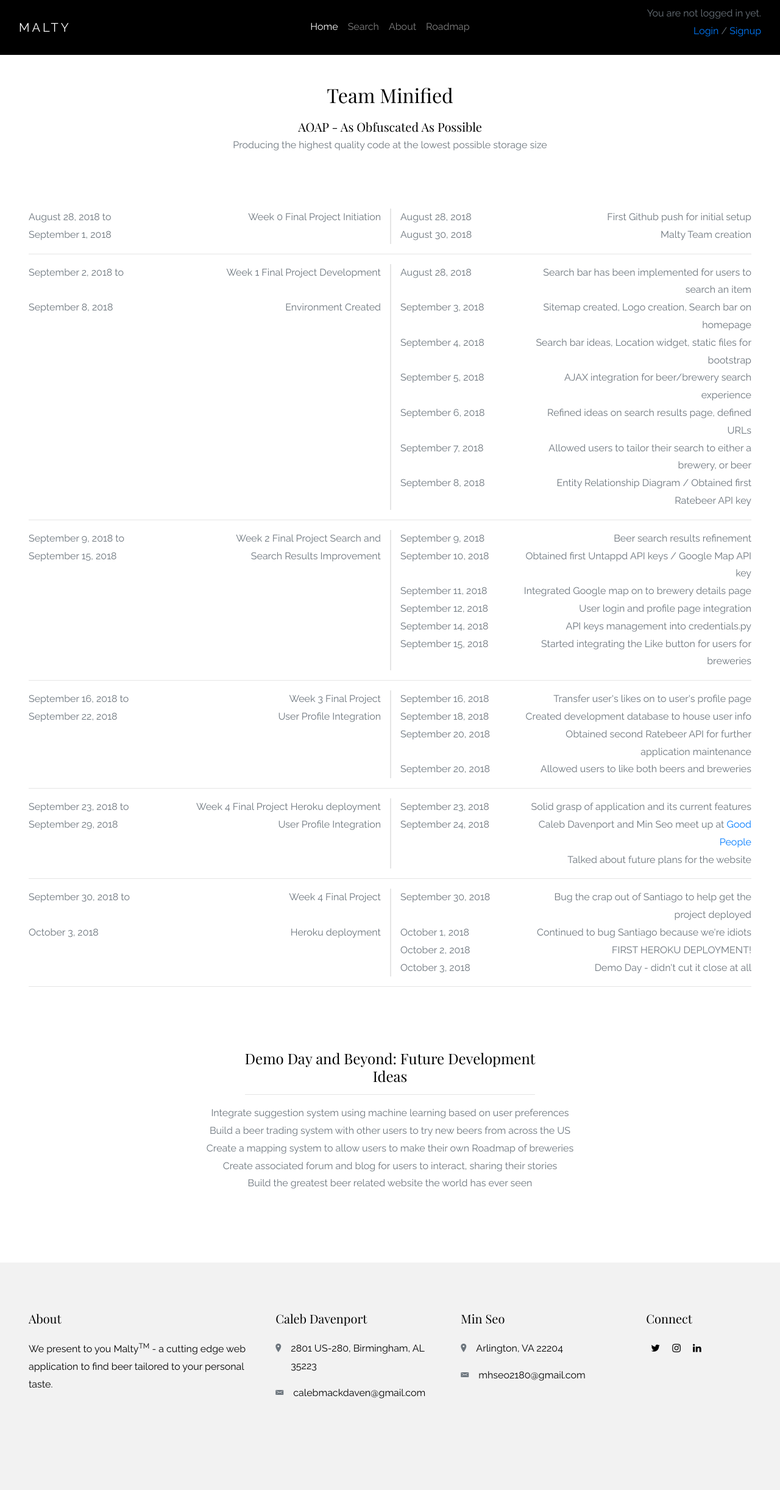
After one commit to nimoes/beer-api, a Django app: page /roadmap/ in a window 1280 px wide. The commit adds this page. Shown: the whole page at 61% size. Run offline with Django 3.2, Linux system fonts and the light colour scheme; parts of the project's set-up code (start-up, migrations or seed data) failed here and were passed over; some libraries are stand-ins or nearby versions; some web fonts are replaced.

Commit message:
added roadmap page, updated url, and template

```diff
--- a/beer/beer/urls.py
+++ b/beer/beer/urls.py
@@ -21,6 +21,7 @@ from beerapp import views
 
 urlpatterns = [
     path('', views.index, name='index'),
+    # path('about_us/', views.about_us, name='about_us'),
     path('admin/', admin.site.urls),
     path('search_results', views.search_view, name='search_results'),
     path('test_api/', include('beerapp.urls'), name='results'),
@@ -36,4 +37,7 @@ urlpatterns = [
     # user's likes and dislikes
     path('my_profile/', views.adds_to_favorites, name='my_profile'),
     path('remove_item/', views.remove_item, name="remove_item"),
+
+    # project roadmap
+    path('roadmap/', views.roadmap, name="roadmap"),
 ]
--- a/beer/beerapp/views.py
+++ b/beer/beerapp/views.py
@@ -34,6 +34,10 @@ def index(request):
     template = loader.get_template('index.html')
     return render(request, 'index.html')
 
+@csrf_exempt
+def roadmap(request):
+    template = loader.get_template('roadmap.html')
+    return render(request, 'roadmap.html')
 
 class SignUp(generic.CreateView):
     form_class = CustomUserCreationForm
--- a/beer/templates/index.html
+++ b/beer/templates/index.html
@@ -44,6 +44,9 @@
                           </li>
                           <li class="nav-item">
                             <a class="nav-link" href="/#about">About</a>
+                          </li>
+                          <li class="nav-item">
+                            <a class="nav-link" href="/roadmap">Roadmap</a>
                           </li>
                         </ul>
                     </div>
--- /dev/null
+++ b/beer/templates/roadmap.html
@@ -0,0 +1,291 @@
+{% extends 'index.html' %}
+
+{% block content %}
+<body>
+<br/><br/><br/><br/>
+
+<div class="container">
+    <div class="row">
+        <div class="col-12">
+            <h1 style="text-align: center">Team Minified</h1>
+            <h5 style="text-align: center">AOAP - As Obfuscated As Possible</h5>
+            <h6 style="text-align: center">Producing the highest quality code at the lowest possible storage size</h6>
+        </div>
+    </div>
+</div>
+<br/><br/><br/>
+
+<div class="container">
+
+    <div class="row">
+        <div class='col-2'>August 28, 2018 to</div>
+        <div class='col-4' style="text-align: right">Week 0 Final Project Initiation</div>
+        <div class="col-0.1 verticalLine"></div>
+        <div class='col-2'>August 28, 2018</div>
+        <div class='col' style="text-align: right">First Github push for initial setup</div>
+    </div>
+    <div class="row">
+        <div class='col-2'>September 1, 2018</div>
+        <div class='col-4' style="text-align: right"></div>
+        <div class="col-0.1 verticalLine"></div>
+        <div class='col-2'>August 30, 2018</div>
+        <div class='col' style="text-align: right">Malty Team creation</div>
+    </div>
+    <hr/>
+
+
+    <div class="row">
+        <div class='col-2'>September 2, 2018 to</div>
+        <div class='col-4' style="text-align: right">Week 1 Final Project Development</div>
+        <div class="col-0.1 verticalLine"></div>
+        <div class='col-2'>August 28, 2018</div>
+        <div class='col' style="text-align: right">Search bar has been implemented for users to search an item</div>
+    </div>
+    <div class="row">
+        <div class='col-2'>September 8, 2018</div>
+        <div class='col-4' style="text-align: right">Environment Created</div>
+        <div class="col-0.1 verticalLine"></div>
+        <div class='col-2'>September 3, 2018</div>
+        <div class='col' style="text-align: right">Sitemap created, Logo creation, Search bar on homepage</div>
+    </div>
+    <div class="row">
+        <div class='col-2'></div>
+        <div class='col-4' style="text-align: right"></div>
+        <div class="col-0.1 verticalLine"></div>
+        <div class='col-2'>September 4, 2018</div>
+        <div class='col' style="text-align: right">Search bar ideas, Location widget, static files for bootstrap</div>
+    </div>
+    <div class="row">
+        <div class='col-2'></div>
+        <div class='col-4' style="text-align: right"></div>
+        <div class="col-0.1 verticalLine"></div>
+        <div class='col-2'>September 5, 2018</div>
+        <div class='col' style="text-align: right">AJAX integration for beer/brewery search experience</div>
+    </div>
+    <div class="row">
+        <div class='col-2'></div>
+        <div class='col-4' style="text-align: right"></div>
+        <div class="col-0.1 verticalLine"></div>
+        <div class='col-2'>September 6, 2018</div>
+        <div class='col' style="text-align: right">Refined ideas on search results page, defined URLs</div>
+    </div>
+    <div class="row">
+        <div class='col-2'></div>
+        <div class='col-4' style="text-align: right"></div>
+        <div class="col-0.1 verticalLine"></div>
+        <div class='col-2'>September 7, 2018</div>
+        <div class='col' style="text-align: right">Allowed users to tailor their search to either a brewery, or beer</div>
+    </div>
+    <div class="row">
+        <div class='col-2'></div>
+        <div class='col-4' style="text-align: right"></div>
+        <div class="col-0.1 verticalLine"></div>
+        <div class='col-2'>September 8, 2018</div>
+        <div class='col' style="text-align: right">Entity Relationship Diagram / Obtained first Ratebeer API key</div>
+    </div>
+    <hr/>
+
+
+    <div class="row">
+        <div class='col-2'>September 9, 2018 to</div>
+        <div class='col-4' style="text-align: right">Week 2 Final Project Search and</div>
+        <div class="col-0.1 verticalLine"></div>
+        <div class='col-2'>September 9, 2018</div>
+        <div class='col' style="text-align: right">Beer search results refinement</div>
+    </div>
+    <div class="row">
+        <div class='col-2'>September 15, 2018</div>
+        <div class='col-4' style="text-align: right">Search Results Improvement</div>
+        <div class="col-0.1 verticalLine"></div>
+        <div class='col-2'>September 10, 2018</div>
+        <div class='col' style="text-align: right">Obtained first Untappd API keys / Google Map API key</div>
+    </div>
+    <div class="row">
+        <div class='col-2'></div>
+        <div class='col-4' style="text-align: right"></div>
+        <div class="col-0.1 verticalLine"></div>
+        <div class='col-2'>September 11, 2018</div>
+        <div class='col' style="text-align: right">Integrated Google map on to brewery details page</div>
+    </div>
+    <div class="row">
+        <div class='col-2'></div>
+        <div class='col-4' style="text-align: right"></div>
+        <div class="col-0.1 verticalLine"></div>
+        <div class='col-2'>September 12, 2018</div>
+        <div class='col' style="text-align: right">User login and profile page integration </div>
+    </div>
+    <div class="row">
+        <div class='col-2'></div>
+        <div class='col-4' style="text-align: right"></div>
+        <div class="col-0.1 verticalLine"></div>
+        <div class='col-2'>September 14, 2018</div>
+        <div class='col' style="text-align: right">API keys management into credentials.py</div>
+    </div>
+    <div class="row">
+        <div class='col-2'></div>
+        <div class='col-4' style="text-align: right"></div>
+        <div class="col-0.1 verticalLine"></div>
+        <div class='col-2'>September 15, 2018</div>
+        <div class='col' style="text-align: right">Started integrating the Like button for users for breweries</div>
+    </div>
+    <hr/>
+
+    <div class="row">
+        <div class='col-2'>September 16, 2018 to</div>
+        <div class='col-4' style="text-align: right">Week 3 Final Project</div>
+        <div class="col-0.1 verticalLine"></div>
+        <div class='col-2'>September 16, 2018</div>
+        <div class='col' style="text-align: right">Transfer user's likes on to user's profile page</div>
+    </div>
+    <div class="row">
+        <div class='col-2'>September 22, 2018</div>
+        <div class='col-4' style="text-align: right">User Profile Integration</div>
+        <div class="col-0.1 verticalLine"></div>
+        <div class='col-2'>September 18, 2018</div>
+        <div class='col' style="text-align: right">Created development database to house user info</div>
+    </div>
+    <div class="row">
+        <div class='col-2'></div>
+        <div class='col-4' style="text-align: right"></div>
+        <div class="col-0.1 verticalLine"></div>
+        <div class='col-2'>September 20, 2018</div>
+        <div class='col' style="text-align: right">Obtained second Ratebeer API for further application maintenance</div>
+    </div>
+    <div class="row">
+        <div class='col-2'></div>
+        <div class='col-4' style="text-align: right"></div>
+        <div class="col-0.1 verticalLine"></div>
+        <div class='col-2'>September 20, 2018</div>
+        <div class='col' style="text-align: right">Allowed users to like both beers and breweries</div>
+    </div>
+    <hr/>
+
+
+    <div class="row">
+        <div class='col-2'>September 23, 2018 to</div>
+        <div class='col-4' style="text-align: right">Week 4 Final Project Heroku deployment</div>
+        <div class="col-0.1 verticalLine"></div>
+        <div class='col-2'>September 23, 2018</div>
+        <div class='col' style="text-align: right">Solid grasp of application and its current features</div>
+    </div>
+    <div class="row">
+        <div class='col-2'>September 29, 2018</div>
+        <div class='col-4' style="text-align: right">User Profile Integration</div>
+        <div class="col-0.1 verticalLine"></div>
+        <div class='col-2'>September 24, 2018</div>
+        <div class='col' style="text-align: right">Caleb Davenport and Min Seo meet up at <a href="/brewery?id=9621&name=Good%20People%20Brewing%20Company">Good People</a></div>
+    </div>
+    <div class="row">
+        <div class='col-2'></div>
+        <div class='col-4' style="text-align: right"></div>
+        <div class="col-0.1 verticalLine"></div>
+        <div class='col-2'></div>
+        <div class='col' style="text-align: right">Talked about future plans for the website</div>
+    </div>
+    <hr/>
+
+    <div class="row">
+        <div class='col-2'>September 30, 2018 to</div>
+        <div class='col-4' style="text-align: right">Week 4 Final Project</div>
+        <div class="col-0.1 verticalLine"></div>
+        <div class='col-2'>September 30, 2018</div>
+        <div class='col' style="text-align: right">Bug the crap out of Santiago to help get the project deployed</div>
+    </div>
+    <div class="row">
+        <div class='col-2'>October 3, 2018</div>
+        <div class='col-4' style="text-align: right">Heroku deployment</div>
+        <div class="col-0.1 verticalLine"></div>
+        <div class='col-2'>October 1, 2018</div>
+        <div class='col' style="text-align: right">Continued to bug Santiago because we're idiots</div>
+    </div>
+    <div class="row">
+        <div class='col-2'></div>
+        <div class='col-4' style="text-align: right"></div>
+        <div class="col-0.1 verticalLine"></div>
+        <div class='col-2'>October 2, 2018</div>
+        <div class='col' style="text-align: right">FIRST HEROKU DEPLOYMENT!</div>
+    </div>
+    <div class="row">
+        <div class='col-2'></div>
+        <div class='col-4' style="text-align: right"></div>
+        <div class="col-0.1 verticalLine"></div>
+        <div class='col-2'>October 3, 2018</div>
+        <div class='col' style="text-align: right">Demo Day - didn't cut it close at all</div>
+    </div>
+    <hr/>
+    <br/><br/><br/>
+
+    <div class="row">
+        <h4 class='col-5 col-centered' style='text-align:center'>Demo Day and Beyond: Future Development Ideas<hr/></h4>
+    </div>
+
+    <div class="row">
+        <div class='col' style="text-align: center">Integrate suggestion system using machine learning based on user preferences</div>
+    </div>
+    <div class="row">
+        <div class='col' style="text-align: center">Build a beer trading system with other users to try new beers from across the US</div>
+    </div>
+    <div class="row">
+        <div class='col' style="text-align: center">Create a mapping system to allow users to make their own Roadmap of breweries</div>
+    </div>
+    <div class="row">
+        <div class='col' style="text-align: center">Create associated forum and blog for users to interact, sharing their stories</div>
+    </div>
+    <div class="row">
+        <div class='col' style="text-align: center">Build the greatest beer related website the world has ever seen</div>
+    </div>
+
+</div>
+
+<br/><br/><br/><br/>
+<!--
+Roadmap
+September 16 - 22, 2018: Week 3 Final Project User Profile Integration
+    September 17, 2018: Transfer user's likes on to user's profile page / Created development database
+        : We wanted to improve our web application by integrating a small database that stores user's information, such as name, contact information, his/her favorite beer / brewery. We want to store users' favorites so that the application could further interact with users and ultimately provide a better beer/brewery suggestion
+    September 19, 2018: Obtained second Ratebeer API for further application maintenance
+    September 20, 2018: UI/UX improvement: pagination, footer / "Remove" button integration to allow users to freely remove items from their favorites page
+September 23 - 29, 2018: Week 4 Final Project Heroku deployment
+    At this point, we have a good initial grasp of the application and understanding of its capability that we implemented.
+    Of course, we would like to further improve our application by providing users beer/brewery suggestion based on locality and other factors.
+    But we focused our time learning about Heroku deployment that would help us display our project to the public.
+September 30 - October 3, 2018: Week 5 Final Project Roadmap integration / Presentation preparation
+    October 2, 2018: First Heroku Deployment
+        https://django-final-beer-project.herokuapp.com/
+-->
+
+
+</body>
+
+<style type="text/css">
+.col-centered{
+    float: none;
+    margin: 0 auto;
+}
+
+@media (min-width: 768px){
+  .container{
+    max-width:95%;
+  }
+}
+
+@media (min-width: 992px){
+  .container{
+    max-width:95%;
+  }
+}
+
+/*.container {*/
+/*    width: 90vw;*/
+/*}*/
+
+#result:hover {
+    border: 1px solid rgba(0, 0, 0, .15);
+    box-shadow: 1px 1px lightgray, 2px 2px lightgray, 3px 3px lightgray;
+}
+.verticalLine {
+  border: 0.5px solid rgba(0, 0, 0, 0.1);
+}
+</style>
+
+{% endblock %}
```
Also changed, not shown: beer/beerapp/urls.py (+0 -7 lines), beer/db.sqlite3.
